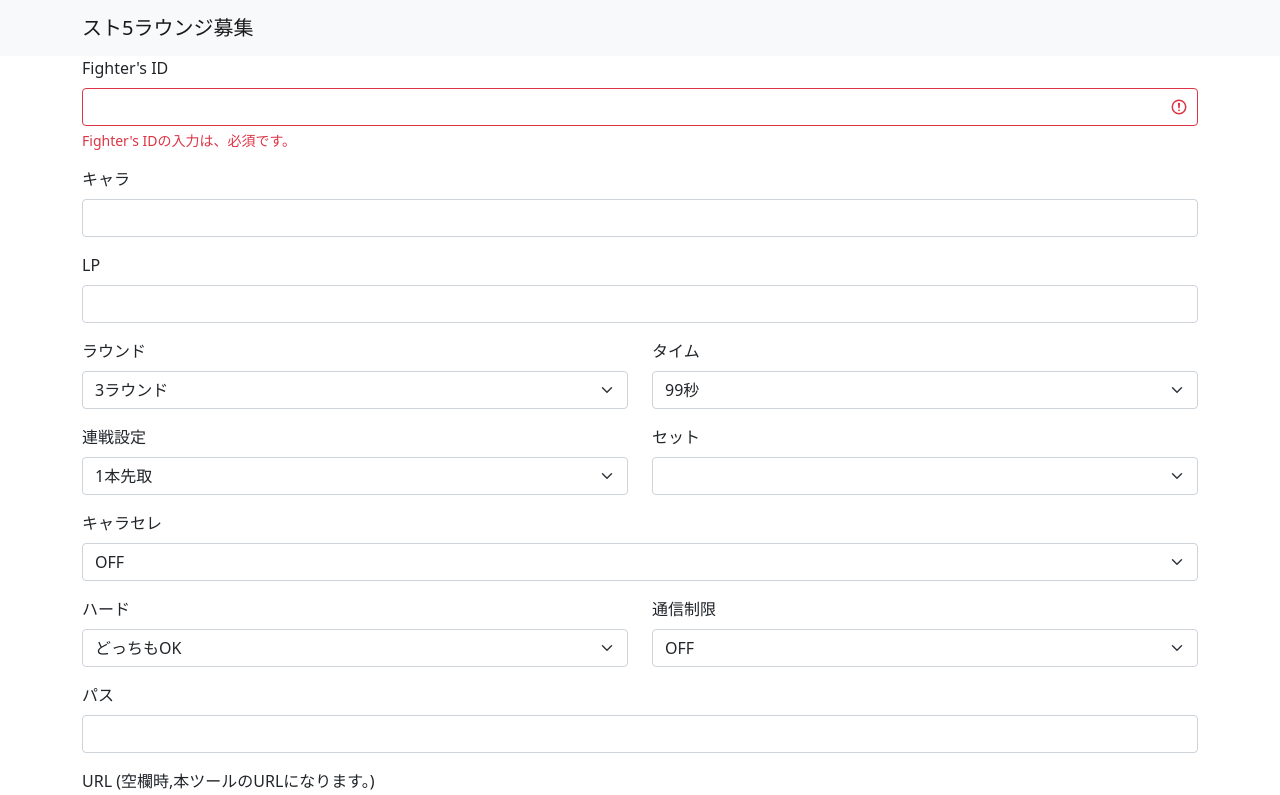
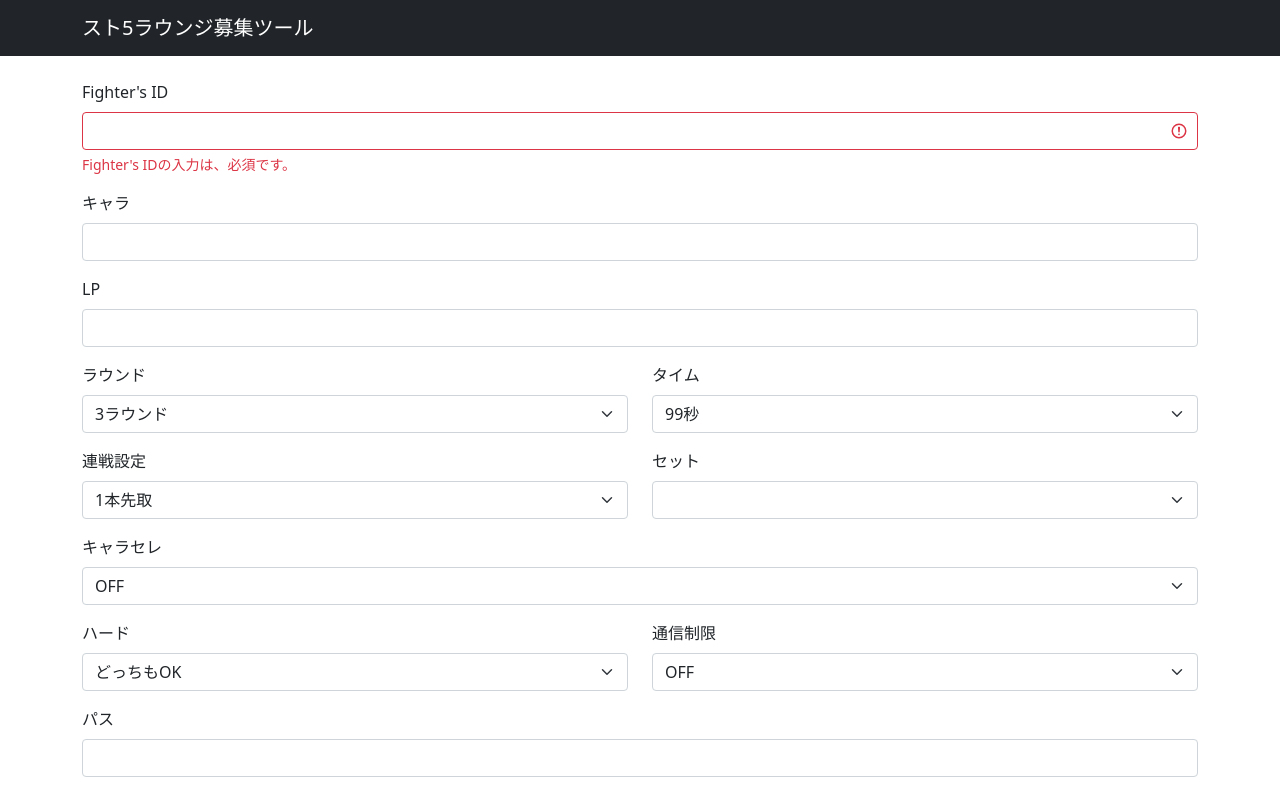
Before and after one commit to hyde142857/sfv-lounge, a React (Create React App) app: page / in a window 1280 px wide. Shown: the top 795 px of the page. Built offline with nearby package versions, Linux system fonts and the light colour scheme.

Commit message:
Feature/adjust UI (#8)
* fixed navbar

* og image

```diff
--- a/public/index.html
+++ b/public/index.html
@@ -10,7 +10,7 @@
     <meta property="og:url" content="%PUBLIC_URL%/" />
     <meta property="og:title" content="スト5ラウンジ募集ツール" />
     <meta property="og:description" content="スマホで入力しやすく、保存ができるツール" />
-    <meta property="og:image" content="%PUBLIC_URL%/logo512.png" />
+    <meta property="og:image" content="%PUBLIC_URL%/ogimage.png" />
     <meta
       name="description"
       content="Web site created using create-react-app"
--- a/src/App.tsx
+++ b/src/App.tsx
@@ -5,11 +5,12 @@ import TweetFormPage from './pages/TweetFormPage';
 function App() {
 
   return (<>
-    <Navbar bg="light" expand="lg">
+    <Navbar bg="dark" variant="dark" expand="lg" sticky='top'>
       <Container>
-        <Navbar.Brand href="#home">スト5ラウンジ募集</Navbar.Brand>
+        <Navbar.Brand>スト5ラウンジ募集ツール</Navbar.Brand>
       </Container>
     </Navbar>
+    <br />
     <Container>
       <TweetFormPage />
     </Container>
```
Also changed, not shown: public/ogimage.png (added).
